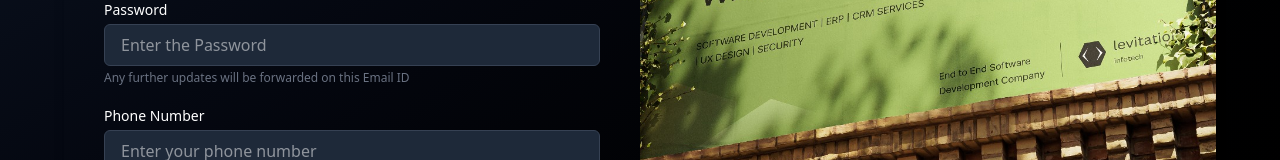
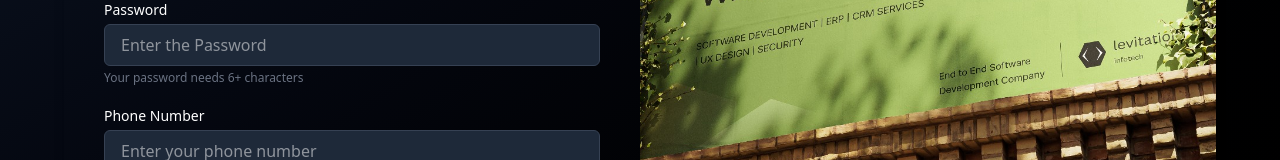
Before and after one commit to rohit-iiitr/Invoice-generator, a React (Vite) app in the folder frontend/: page / in a window 1280 px wide. Shown: the part 439-599 px from the top of the page. Built offline with nearby package versions, Linux system fonts and the light colour scheme.

Commit message:
Update SignUp.tsx

```diff
--- a/frontend/src/components/SignUp.tsx
+++ b/frontend/src/components/SignUp.tsx
@@ -118,7 +118,7 @@ const Signup = () => {
                 required
               />
               <p className="text-xs text-gray-500 mt-1">
-                Any further updates will be forwarded on this Email ID
+                Your password needs 6+ characters
               </p>
             </div>
 
```
